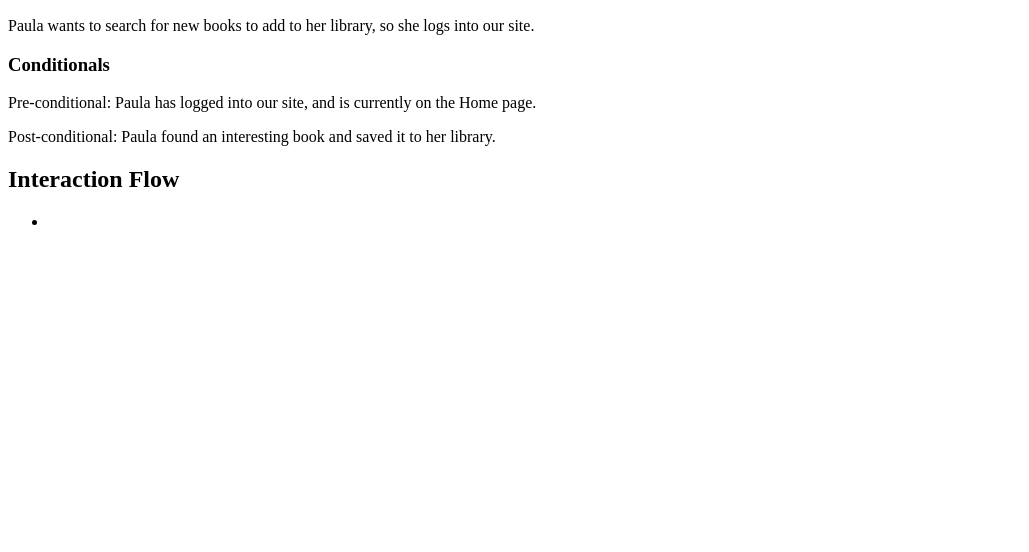
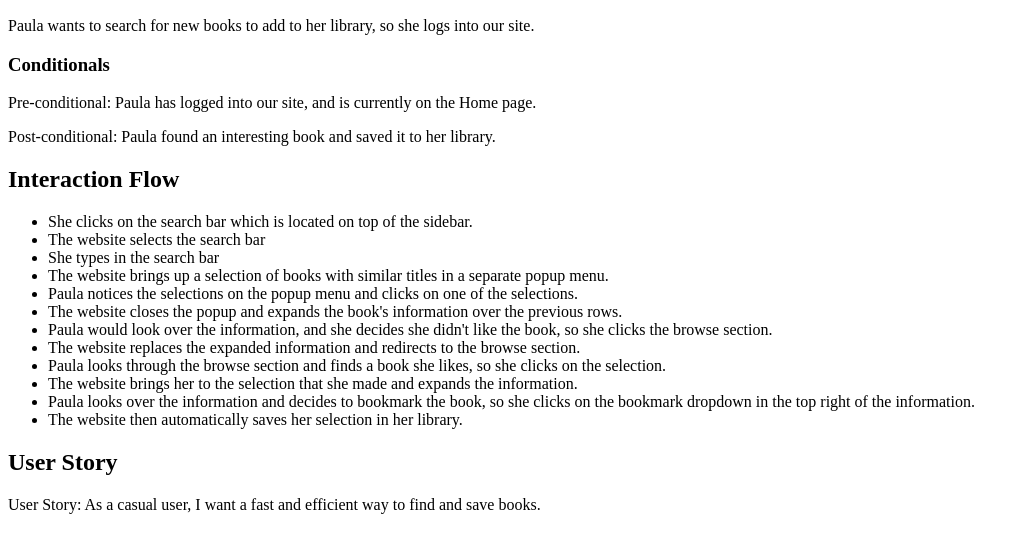
Before and after one commit to https-github-com-Estenbargas/book-finder-capstone, a plain HTML site: page documentation/paula-summers.html in a window 1280 px wide. Shown: the part 110-662 px from the top of the page, without its empty margins (0-1029 px from the left). Drawn offline with Linux system fonts and the light colour scheme.

Commit message:
Wrote out interactionflow and User Story

```diff
--- a/documentation/paula-summers.html
+++ b/documentation/paula-summers.html
@@ -17,7 +17,20 @@
 <p>Post-conditional: Paula found an interesting book and saved it to her library.</p>
 <h2>Interaction Flow</h2>
 <ul>
-  <li></li>
+    <li>She clicks on the search bar  which is located on top of the sidebar.</li>
+    <li>The website selects the search bar</li>
+    <li>She types in the search bar</li>
+    <li>The website brings up a selection of books with similar titles in a separate popup menu.</li>
+    <li>Paula notices the selections on the popup menu and clicks on one of the selections.</li>
+    <li>The website closes the popup and expands the book's information over the previous rows.</li>
+    <li>Paula would look over the information, and she decides she didn't like the book, so she clicks the browse section.</li>
+    <li>The website replaces the expanded information and redirects to the browse section.</li>
+    <li>Paula looks through the browse section and finds a book she likes, so she clicks on the selection.</li>
+    <li>The website brings her to the selection that she made and expands the information.</li>
+    <li>Paula looks over the information and decides to bookmark the book, so she clicks on the bookmark dropdown in the top right of the information.</li>
+    <li>The website then automatically saves her selection in her library.</li>
 </ul>
+<h2>User Story</h2>
+<p>User Story: As a casual user, I want a fast and efficient way to find and save books.</p>
 </body>
 </html>
```
